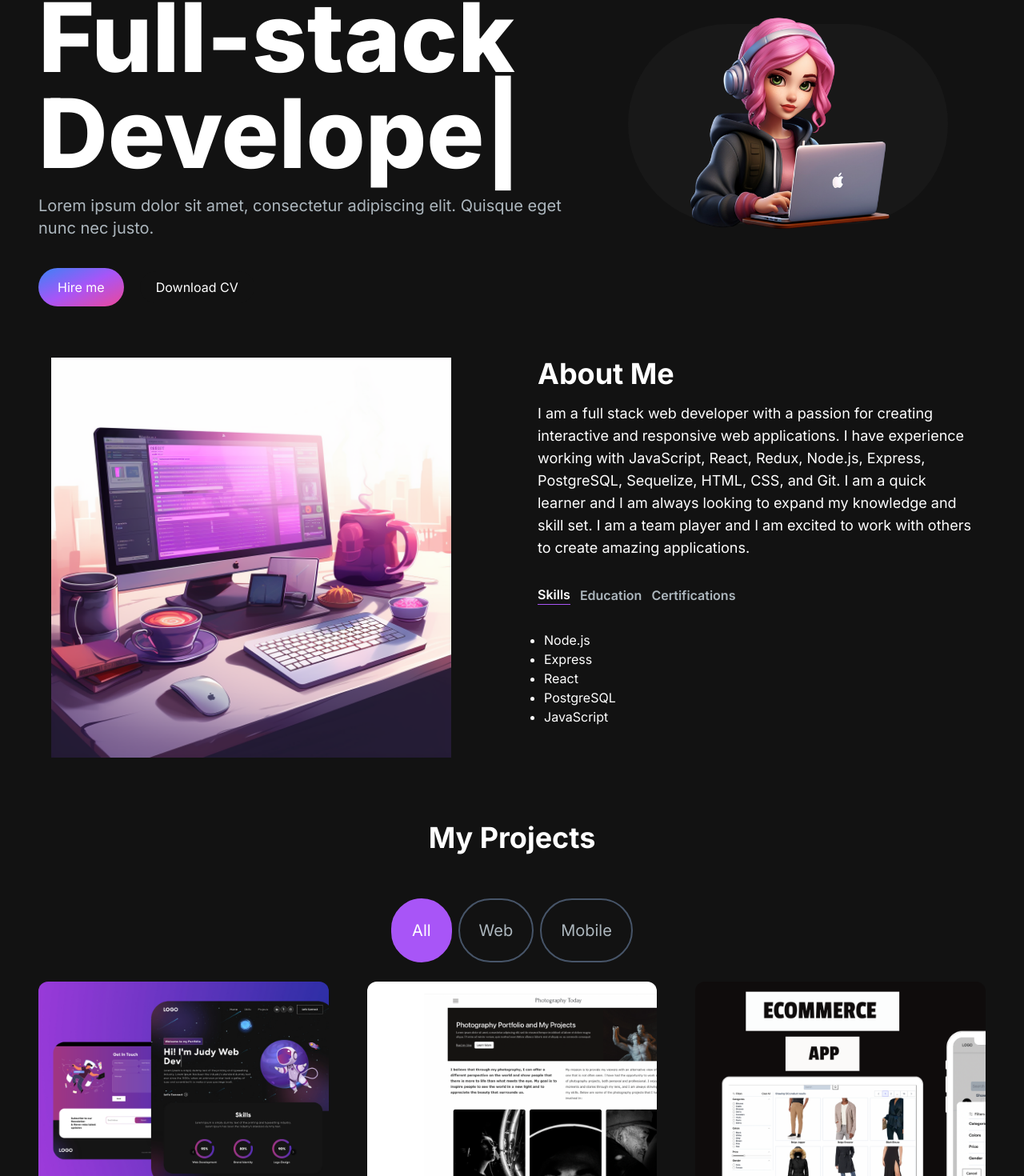
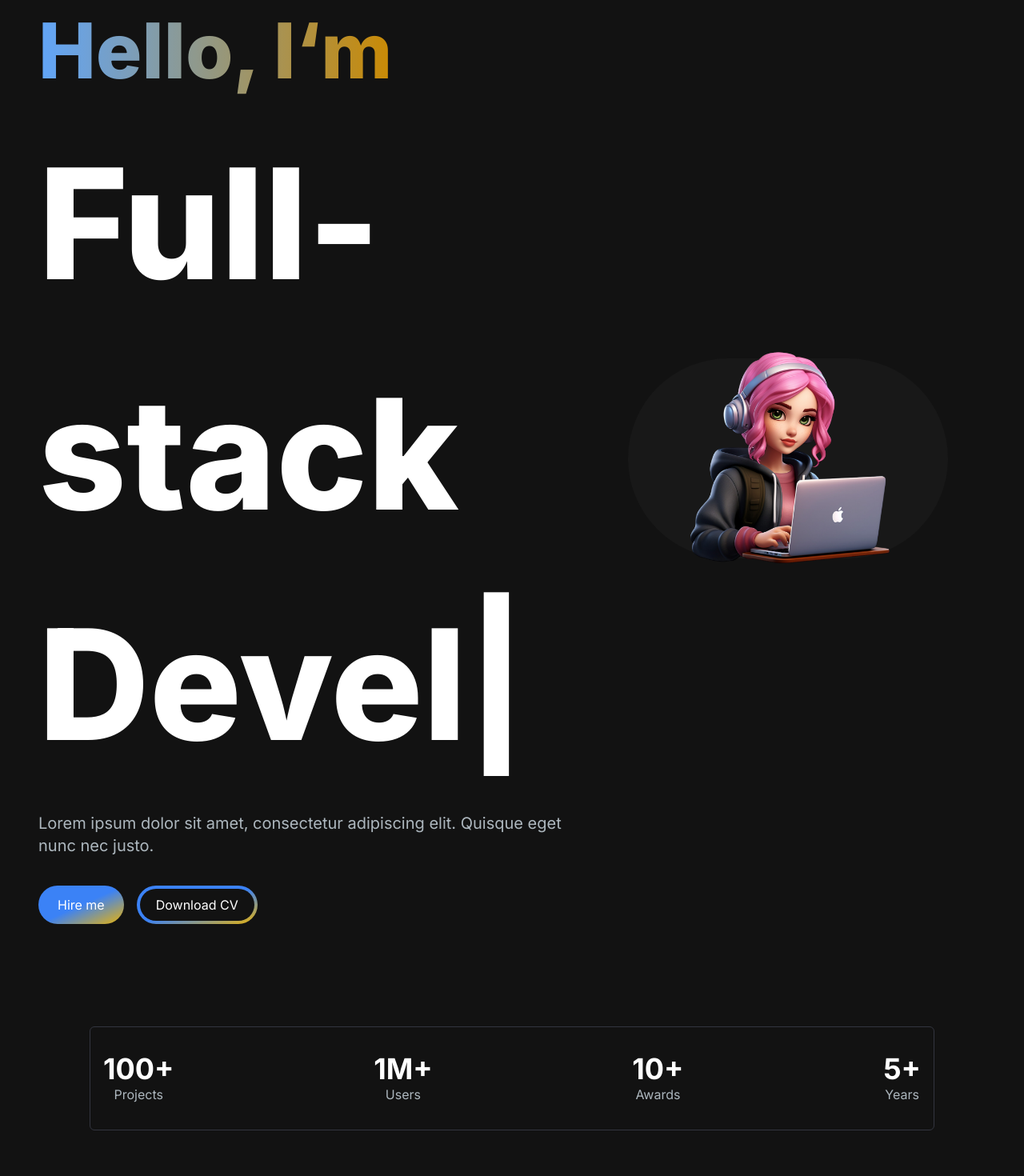
Before and after one commit to xiangddang/portfolio-website, a Next.js app: page / in a window 1280 px wide. Shown: the part 185-1655 px from the top of the page at 80% size. Built offline with nearby package versions, Linux system fonts and the light colour scheme.

Commit message:
template built

```diff
--- a/src/app/api/send/route.js
+++ b/src/app/api/send/route.js
@@ -1,18 +1,23 @@
-import { NextResponse } from 'next/server';
-import { Resend } from 'resend';
+import { NextResponse } from "next/server";
+import { Resend } from "resend";
 
 const resend = new Resend(process.env.RESEND_API_KEY);
 const fromEmail = process.env.FROM_EMAIL;
 
-export async function POST() {
+export async function POST(req, res) {
+  const { body } = req.json();
+  const { email, subject, message } = body;
   try {
     const data = await resend.emails.send({
       from: fromEmail,
-      to: [""],
-      subject: 'Hello world',
+      to: ["xiangyy19@gmail.com", email],
+      subject: subject,
       react: (
         <>
-            <p>Email Body</p>
+          <h1>{subject}</h1>
+          <p>Thank you for contacting us!</p>
+          <p>New message submitted:</p>
+          <p>{message}</p>
         </>
       ),
     });
--- /dev/null
+++ b/src/app/components/AchievementsSection.jsx
@@ -0,0 +1,44 @@
+import React from "react";
+
+const achievementsList = [
+  {
+    metric: "Projects",
+    value: "100+",
+  },
+  {
+    metric: "Users",
+    value: "1M+",
+  },
+  {
+    metric: "Awards",
+    value: "10+",
+  },
+  {
+    metric: "Years",
+    value: "5+",
+  },
+];
+
+const AchievementsSection = () => {
+  return (
+    <div className="py-8 px-4 xl:gap-16 sm:py-16 xl:px-16">
+      <div className="border-[#33353F] border rounded-md py-8 px-17 flex flex-row items-center justify-between">
+        {achievementsList.map((achievement, index) => {
+          return (
+            <div
+              key={index}
+              className="flex flex-col items-center justify-center mx-4"
+            >
+              <h2 className="text-white text-4xl font-bold">
+                {achievement.value}
+              </h2>
+              <p className="text-[#ADB7BE]">{achievement.metric}</p>
+            </div>
+          );
+        })}
+      </div>
+    </div>
+  );
+};
+
+export default AchievementsSection;
--- a/src/app/components/EmailSection.jsx
+++ b/src/app/components/EmailSection.jsx
@@ -1,13 +1,42 @@
-import React from "react";
+"use client";
+import React, {useState} from "react";
 import GithubIcon from "../../../public/github-icon.svg";
 import LinkedinICon from "../../../public/linkedin-icon.svg";
 import Link from "next/link";
 import Image from "next/image";
 
 const EmailSection = () => {
+    const [emailSubmitted, setEmailSubmitted] = useState(false);
+
+  const handleSubmit = async (e) => {
+    e.preventDefault();
+    const data = {
+      email: e.target.email.value,
+      subject: e.target.subject.value,
+      messgae: e.target.message.value,
+    };
+    const JSONdata = JSON.stringify(data);
+    const endpoint = "/api/send";
+    const options = {
+      method: "POST",
+      headers: {
+        "Content-Type": "application/json",
+      },
+      body: JSONdata,
+    };
+
+    const response = await fetch(endpoint, options);
+    const resData = await response.json();
+
+    if (response.status === 200) {
+        console.log("Message sent.");
+        setEmailSubmitted(true);
+    }
+  };
+
   return (
     <section className="grid md:grid-cols-2 my-12 md:my-12 py-24 gap-4 relative ">
-        <div className="bg-[radial-gradient(ellipse_at_center,_var(--tw-gradient-stops))] from-purple-900 to-transparent rounded-full h-80 w-80 z-0 blur-lg absolute top-3/4 -left-4 transform -translate-x-1/2 -translate-1/2"></div>
+      <div className="bg-[radial-gradient(ellipse_at_center,_var(--tw-gradient-stops))] from-primary-900 to-transparent rounded-full h-80 w-80 z-0 blur-lg absolute top-3/4 -left-4 transform -translate-x-1/2 -translate-1/2"></div>
       <div className="z-10">
         <h5 className="text-xl font-bold text-white my-2">Let‘s Connect</h5>
         <p className="text-[#ADB7BE] mb-4 max-w-md">
@@ -26,7 +55,7 @@ const EmailSection = () => {
         </div>
       </div>
       <div>
-        <form className="flex flex-col">
+        <form className="flex flex-col" onSubmit={handleSubmit}>
           <div className="mb-6">
             <label
               htmlFor="email"
@@ -35,6 +64,7 @@ const EmailSection = () => {
               Your email
             </label>
             <input
+            name="email"
               type="email"
               id="email"
               required
@@ -50,6 +80,7 @@ const EmailSection = () => {
               Subject
             </label>
             <input
+            name="subject"
               type="text"
               id="subject"
               required
@@ -72,11 +103,16 @@ const EmailSection = () => {
             />
           </div>
           <button
-          type="submit"
-          className="bg-purple-500 hover:bg-purple-600 text-white font-medium py-2.5 px-5 rounded-lg w-full"
-        >
+            type="submit"
+            className="bg-primary-500 hover:bg-primary-600 text-white font-medium py-2.5 px-5 rounded-lg w-full"
+          >
             Send Message
-        </button>
+          </button>
+          {
+            emailSubmitted && (
+                <p className="text-green-500 text-sm mt-2">Email sent successfully!</p>
+            )
+          }
         </form>
       </div>
     </section>
--- a/src/app/components/HeroSection.jsx
+++ b/src/app/components/HeroSection.jsx
@@ -5,11 +5,11 @@ import { TypeAnimation } from "react-type-animation";
 
 const HeroSection = () => {
   return (
-    <section>
+    <section className="lg:py-16">
       <div className="grid grid-cols-1 sm:grid-cols-12">
-        <div className="col-span-7 place-self-center text-center sm:text-left">
-          <h1 className="text-white mb-4 text-4xl sm:text-5xl lg:text-6xl font-extrabold">
-            <span className="text-transparent bg-clip-text bg-gradient-to-r from-purple-400 to-pink-600">
+        <div className="col-span-7 place-self-center text-center sm:text-left justify-self-start ">
+          <h1 className="text-white mb-4 text-4xl sm:text-5xl lg:text-8xl lg:leading-normal font-extrabold">
+            <span className="text-transparent bg-clip-text bg-gradient-to-r from-primary-400 to-secondary-600">
               Hello, I‘m{" "}
             </span>
             <TypeAnimation
@@ -34,10 +34,10 @@ const HeroSection = () => {
             eget nunc nec justo.
           </p>
           <div>
-            <button className="px-6 py-3 rounded-full mr-4 bg-gradient-to-br from-blue-500 via-purple-500 to-pink-500 hover:bg-slate-200 text-white">
+            <button className="px-6 py-3 rounded-full mr-4 bg-gradient-to-br from-primary-500 via-primary-500 to-secondary-500 hover:bg-slate-200 text-white">
               Hire me
             </button>
-            <button className="px-1 inline-block py-1 w-full sm:w-fit rounded-full bg-gradient-to-br from-primary-500 to-secondary-500 via-purple-500 to-pink-500 hover:bg-slate-800 text-white mt-3">
+            <button className="px-1 inline-block py-1 w-full sm:w-fit rounded-full bg-gradient-to-br from-primary-500 to-secondary-500 via-primary-500 hover:bg-slate-800 text-white mt-3">
               <span className="block bg-[#121212] hover:bg-slate-800 rounded-full px-5 py-2">
                 Download CV
               </span>
--- a/src/app/components/NavBar.jsx
+++ b/src/app/components/NavBar.jsx
@@ -15,8 +15,8 @@ const NavBar = () => {
   const [navbarOpen, setNavbarOpen] = useState(false);
 
   return (
-    <nav className="fixed top-0 left-0 right-0 z-10 bg-[#121212] bg-opacity-90">
-      <div className="flex flex-wrap items-center justify-between mx-auto px-4">
+    <nav className="fixed mx-auto border border-[#33353F] top-0 left-0 right-0 z-10 bg-[#121212] bg-opacity-90">
+      <div className="flex container lg:py-4 flex-wrap items-center justify-between mx-auto px-4 py-2">
         <Link
           href="/"
           className="text-2xl md:text-5xl text-white font-semibold"
--- a/src/app/components/ProjectTag.jsx
+++ b/src/app/components/ProjectTag.jsx
@@ -2,11 +2,11 @@ import React from "react";
 
 const ProjectTag = ({ name, onClick, isSelected }) => {
   const buttonStyles = isSelected
-    ? "text-white bg-purple-500"
+    ? "text-white bg-primary-500"
     : "text-[#ADB7BE] border-slate-600 hover:border-white";
   return (
     <button
-      className={`${buttonStyles} rounded-full border-2 border-purple-500 px-6 py-6 text-xl cursor-pointer`}
+      className={`${buttonStyles} rounded-full border-2 border-primary-500 px-6 py-6 text-xl cursor-pointer`}
       onClick={() => onClick(name)}
     >
       {name}
--- a/src/app/components/TabButton.jsx
+++ b/src/app/components/TabButton.jsx
@@ -1,7 +1,7 @@
 import React from "react";
 
 const TabButton = ({ active, selectTab, children }) => {
-    const buttonClasses = active ? 'text-white border-b border-purple-500' : 'text-[#ADB7BE]';
+    const buttonClasses = active ? 'text-white border-b border-primary-500' : 'text-[#ADB7BE]';
     return (
         <button onClick={selectTab}>
         <p className={`mr-3 font-semibold hover:text-white ${buttonClasses}`}>
--- a/src/app/page.js
+++ b/src/app/page.js
@@ -4,6 +4,7 @@ import AboutSection from "./components/AboutSection";
 import ProjectsSection from "./components/ProjectsSection";
 import EmailSection from "./components/EmailSection";
 import Footer from "./components/Footer";
+import AchievementsSection from "./components/AchievementsSection";
 import NavBar from "./components/NavBar";
 
 export default function Home() {
@@ -12,6 +13,7 @@ export default function Home() {
       <NavBar />
       <div className="container mt-24 mx-auto px-12 py-4">
         <HeroSection />
+        <AchievementsSection />
         <AboutSection />
         <ProjectsSection />
         <EmailSection />
--- a/tailwind.config.js
+++ b/tailwind.config.js
@@ -1,4 +1,6 @@
 /** @type {import('tailwindcss').Config} */
+const colors = require("tailwindcss/colors");
+
 module.exports = {
   content: [
     "./src/pages/**/*.{js,ts,jsx,tsx,mdx}",
@@ -13,6 +15,11 @@ module.exports = {
           "conic-gradient(from 180deg at 50% 50%, var(--tw-gradient-stops))",
       },
     },
+    colors: {
+      ...colors,
+      primary: colors.blue,
+      secondary: colors.yellow,
+    },
   },
   plugins: [],
 };
```
